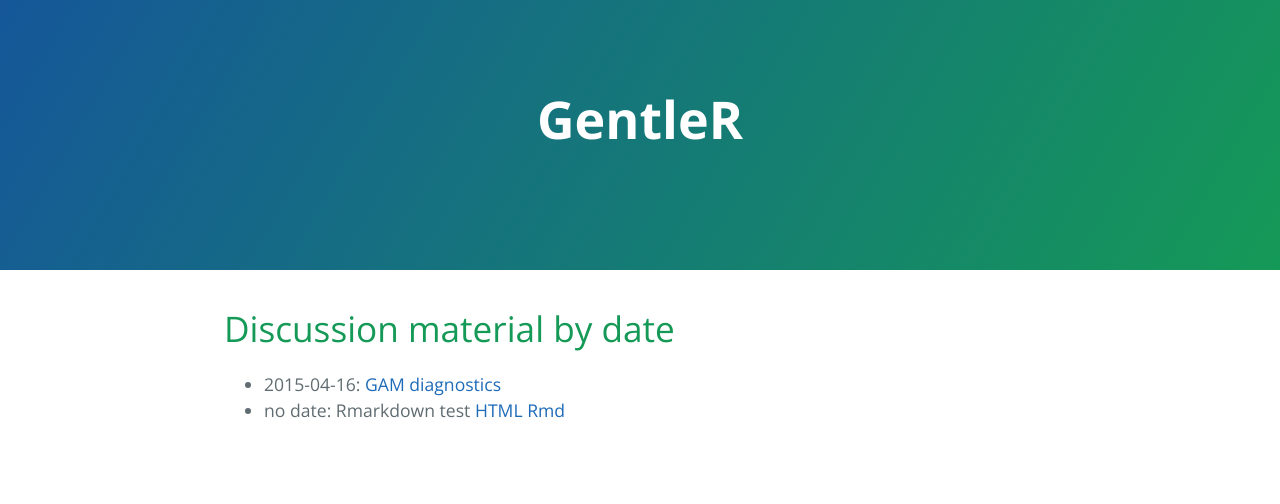
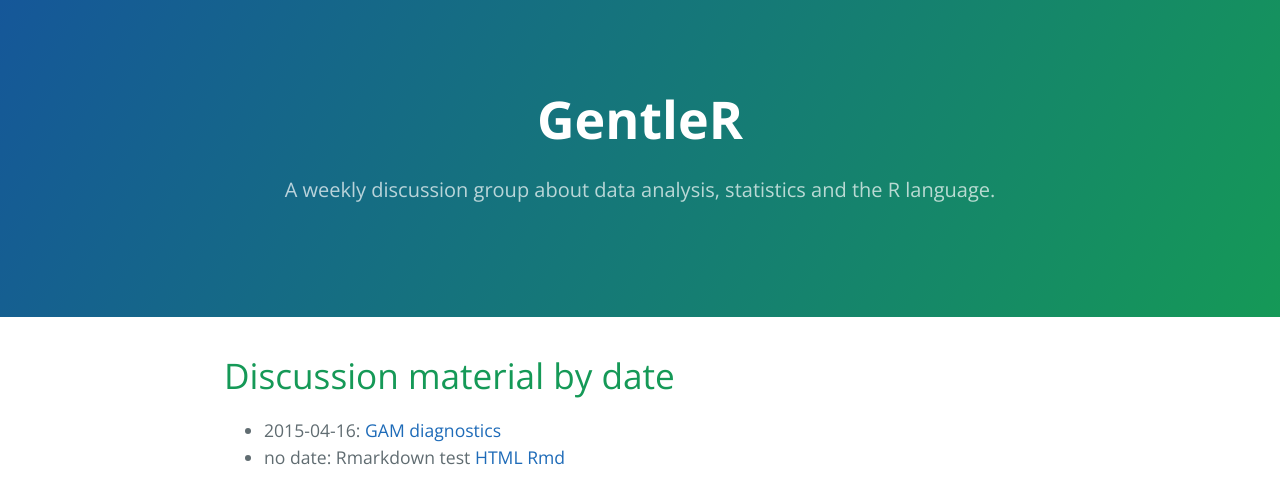
Before and after one commit to AustralianAntarcticDataCentre/GentleR, a Jekyll site: the page built from index.md, in a window 1280 px wide. Shown: the top 504 px of the page. Built offline with Jekyll 4.4.1, drawn with Linux system fonts in a browser that asks for light colours; Markdown is read by kramdown in place of the engine named in the settings.

Commit message:
Added 'about' text.

```diff
--- a/_layouts/default.html
+++ b/_layouts/default.html
@@ -12,7 +12,7 @@
   <body>
     <section class="page-header">
       <h1 class="project-name">GentleR</h1>
-      <h2 class="project-tagline"></h2>
+      <h2 class="project-tagline">A weekly discussion group about data analysis, statistics and the R language.</h2>
     </section>
 
     <section class="main-content">
```
